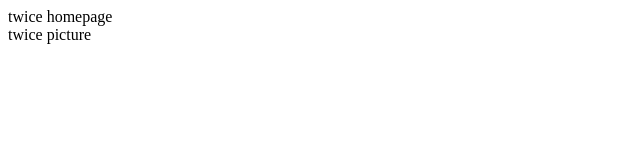
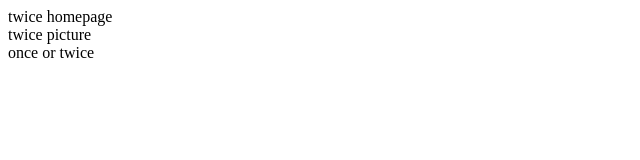
Before and after one commit to ajou-realcoding-2020-git/my-git-project, a plain HTML site: page index.html in a window 1280 px wide. Shown: the whole page, without its empty margins (0-640 px from the left). Drawn offline with Linux system fonts and the light colour scheme.

Commit message:
Add body tag twice

```diff
--- a/index.html
+++ b/index.html
@@ -1,4 +1,5 @@
 <html>
 	<head>twice homepage</head>
 	<div>twice picture</div>
+	<body>once or twice</body>
 </html>
```
